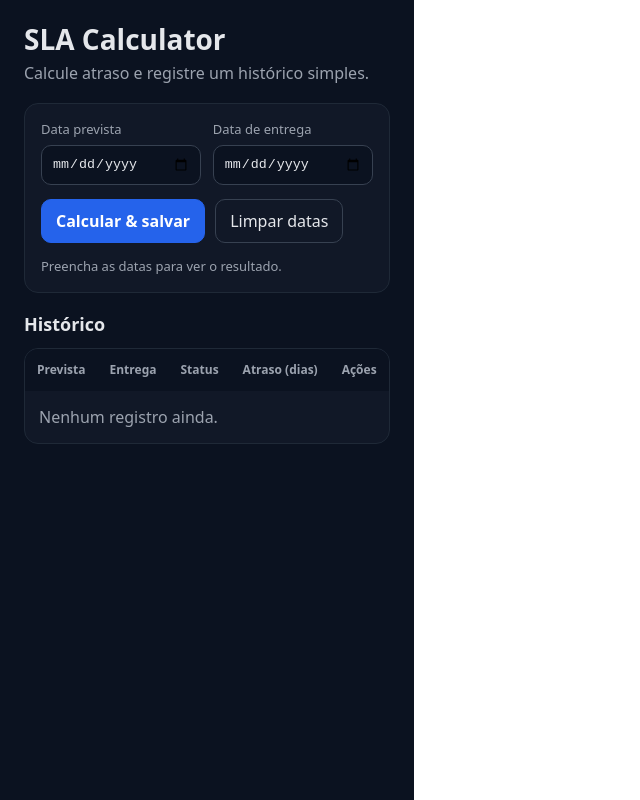
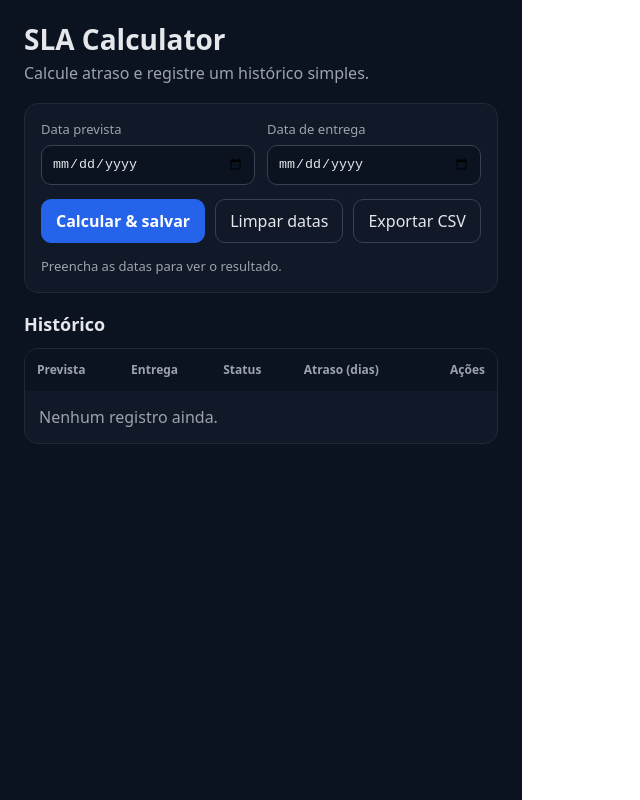
Before and after one commit to giovane-geromini/sla-calculator, a React (Vite) app: page / in a window 1280 px wide. Shown: the whole page, without its empty margins (0-640 px from the left). Built offline with nearby package versions, Linux system fonts and the light colour scheme.

Commit message:
Validações de datas + exportação CSV do histórico

```diff
--- a/src/App.jsx
+++ b/src/App.jsx
@@ -27,7 +27,15 @@ export default function App() {
     alert("Preencha as duas datas.");
     return;
   }
+
   const atraso = diffDays(prevista, entrega);
+
+  // entrega antes da prevista (não faz sentido pra SLA)
+  if (atraso < 0) {
+    alert("A data de entrega não pode ser ANTES da data prevista.");
+    return;
+  }
+
   const status = atraso > 0 ? "Atrasado" : "No prazo";
 
   setHistorico((old) => [
@@ -36,12 +44,13 @@ export default function App() {
       prevista,
       entrega,
       status,
-        atraso: Math.max(0, atraso),
+      atraso,
       criadoEm: new Date().toISOString(),
     },
     ...old,
   ]);
 }
+
 
   function onLimpar() {
     setPrevista("");
@@ -51,6 +60,46 @@ export default function App() {
   function onRemover(id) {
     setHistorico((old) => old.filter((x) => x.id !== id));
   }
+
+function escapeCsv(value) {
+  const s = String(value ?? "");
+  // coloca aspas se tiver vírgula, aspas ou quebra de linha
+  if (/[",\n]/.test(s)) return `"${s.replaceAll('"', '""')}"`;
+  return s;
+}
+
+function onExportarCsv() {
+  if (historico.length === 0) {
+    alert("Não há registros para exportar.");
+    return;
+  }
+
+  const header = ["prevista", "entrega", "status", "atraso_dias", "criado_em"];
+  const rows = historico.map((r) => [
+    r.prevista,
+    r.entrega,
+    r.status,
+    r.atraso,
+    r.criadoEm,
+  ]);
+
+  const csv =
+    [header, ...rows]
+      .map((row) => row.map(escapeCsv).join(","))
+      .join("\n") + "\n";
+
+  const blob = new Blob([csv], { type: "text/csv;charset=utf-8;" });
+  const url = URL.createObjectURL(blob);
+
+  const a = document.createElement("a");
+  a.href = url;
+  a.download = `sla-historico-${new Date().toISOString().slice(0, 10)}.csv`;
+  a.click();
+
+  URL.revokeObjectURL(url);
+}
+
+
 
   function badgeColor(status) {
     return status === "Atrasado"
@@ -146,7 +195,24 @@ export default function App() {
             >
               Limpar datas
             </button>
+
+
+            <button
+  onClick={onExportarCsv}
+  style={{
+    padding: "10px 14px",
+    borderRadius: 10,
+    border: "1px solid #374151",
+    background: "transparent",
+    color: "#E5E7EB",
+    cursor: "pointer",
+  }}
+>
+  Exportar CSV
+</button>
+
           </div>
+
 
           {/* Resultado */}
           <div style={{ marginTop: 14 }}>
```
Lines whose indentation alone changed are shown as unchanged.
